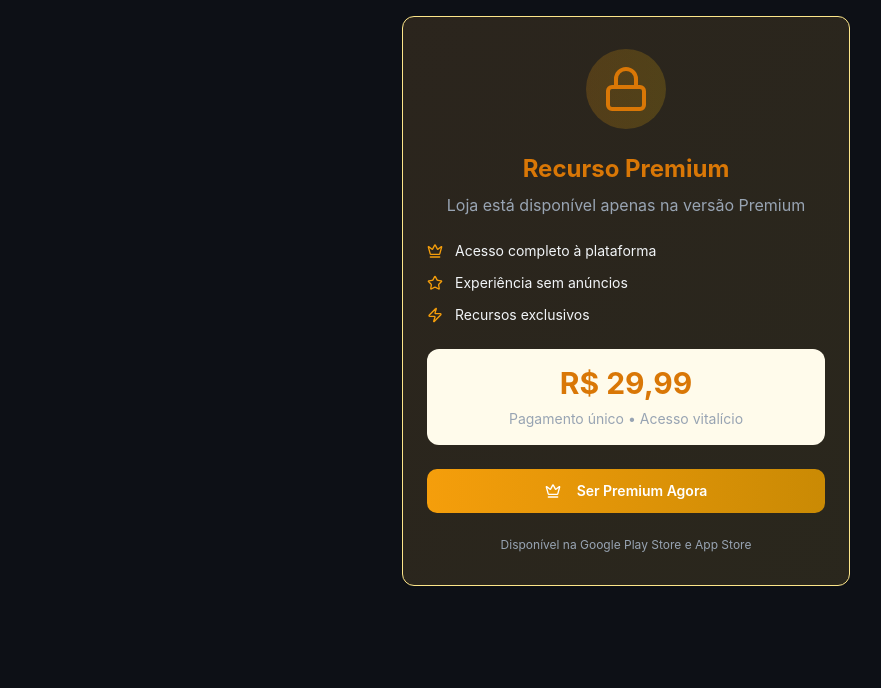
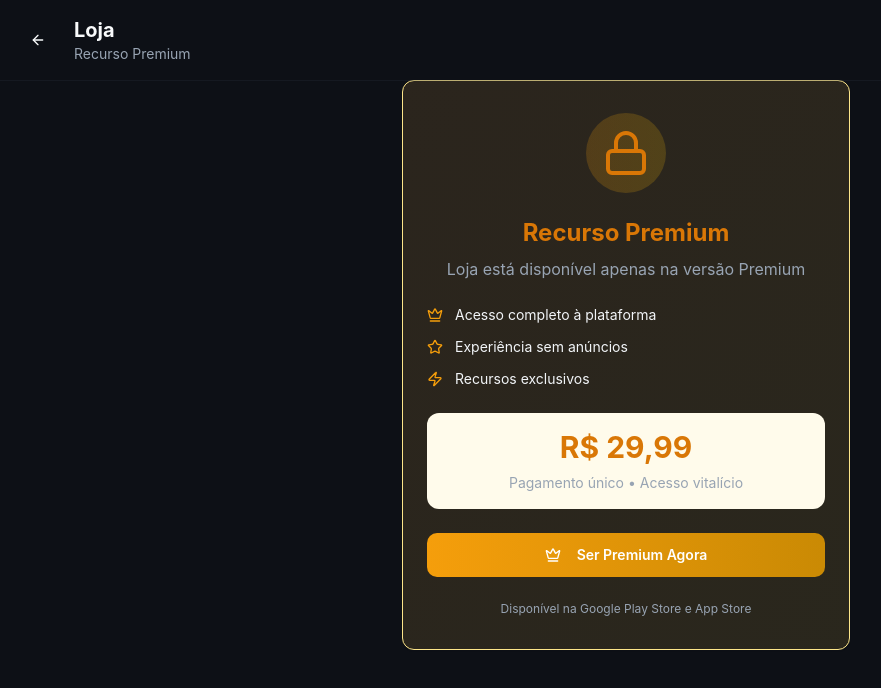
Before and after one commit to WN7CORP/juris-flix-hubo-06, a React (Vite) app: page / in a window 1280 px wide. Both pictures are taken after a click on the button "Loja de Direito". Shown: the top 688 px of the page, without its empty margins (14-895 px from the left). Built offline with nearby package versions, Linux system fonts and the light colour scheme; no server answers; the database is empty.

Commit message:
Add back button for premium
Add a back button to the premium section for easier navigation.

```diff
--- a/src/components/PremiumRequired.tsx
+++ b/src/components/PremiumRequired.tsx
@@ -1,6 +1,7 @@
-import { Crown, Lock, Star, Zap } from 'lucide-react';
+import { ArrowLeft, Crown, Lock, Star, Zap } from 'lucide-react';
 import { Button } from '@/components/ui/button';
 import { Card, CardContent } from '@/components/ui/card';
+import { useNavigation } from '@/context/NavigationContext';
 
 const detectDevice = () => {
   const userAgent = navigator.userAgent.toLowerCase();
@@ -26,8 +27,39 @@ interface PremiumRequiredProps {
 }
 
 export const PremiumRequired = ({ functionName }: PremiumRequiredProps) => {
+  const { setCurrentFunction } = useNavigation();
+
+  const handleBack = () => {
+    setCurrentFunction(null);
+  };
+
   return (
-    <div className="flex items-center justify-center min-h-[60vh] p-4">
+    <div className="min-h-screen bg-background">
+      {/* Header with back button */}
+      <header className="fixed top-0 left-0 right-0 z-40 glass-effect border-b border-border/30">
+        <div className="max-w-7xl mx-auto px-3 sm:px-4 md:px-8 sm:py-4 py-[10px]">
+          <div className="flex items-center gap-2 sm:gap-4">
+            <Button
+              variant="ghost"
+              size="icon"
+              onClick={handleBack}
+              className="text-foreground hover:bg-red-500/10 hover:text-red-400 transition-all duration-300 hover:scale-110 h-8 w-8 sm:h-10 sm:w-10"
+            >
+              <ArrowLeft className="h-4 w-4 sm:h-5 sm:w-5" />
+            </Button>
+            <div>
+              <h1 className="text-lg sm:text-xl font-bold gradient-text">
+                {functionName}
+              </h1>
+              <p className="text-xs sm:text-sm text-muted-foreground">
+                Recurso Premium
+              </p>
+            </div>
+          </div>
+        </div>
+      </header>
+
+      <div className="pt-16 sm:pt-20 flex items-center justify-center min-h-[60vh] p-4">
       <Card className="max-w-md w-full text-center bg-gradient-to-br from-amber-500/10 to-yellow-500/10 border-amber-200 dark:border-amber-800">
         <CardContent className="pt-8 pb-8">
           <div className="space-y-6">
@@ -90,6 +122,7 @@ export const PremiumRequired = ({ functionName }: PremiumRequiredProps) => {
           </div>
         </CardContent>
       </Card>
+      </div>
     </div>
   );
 };
```
